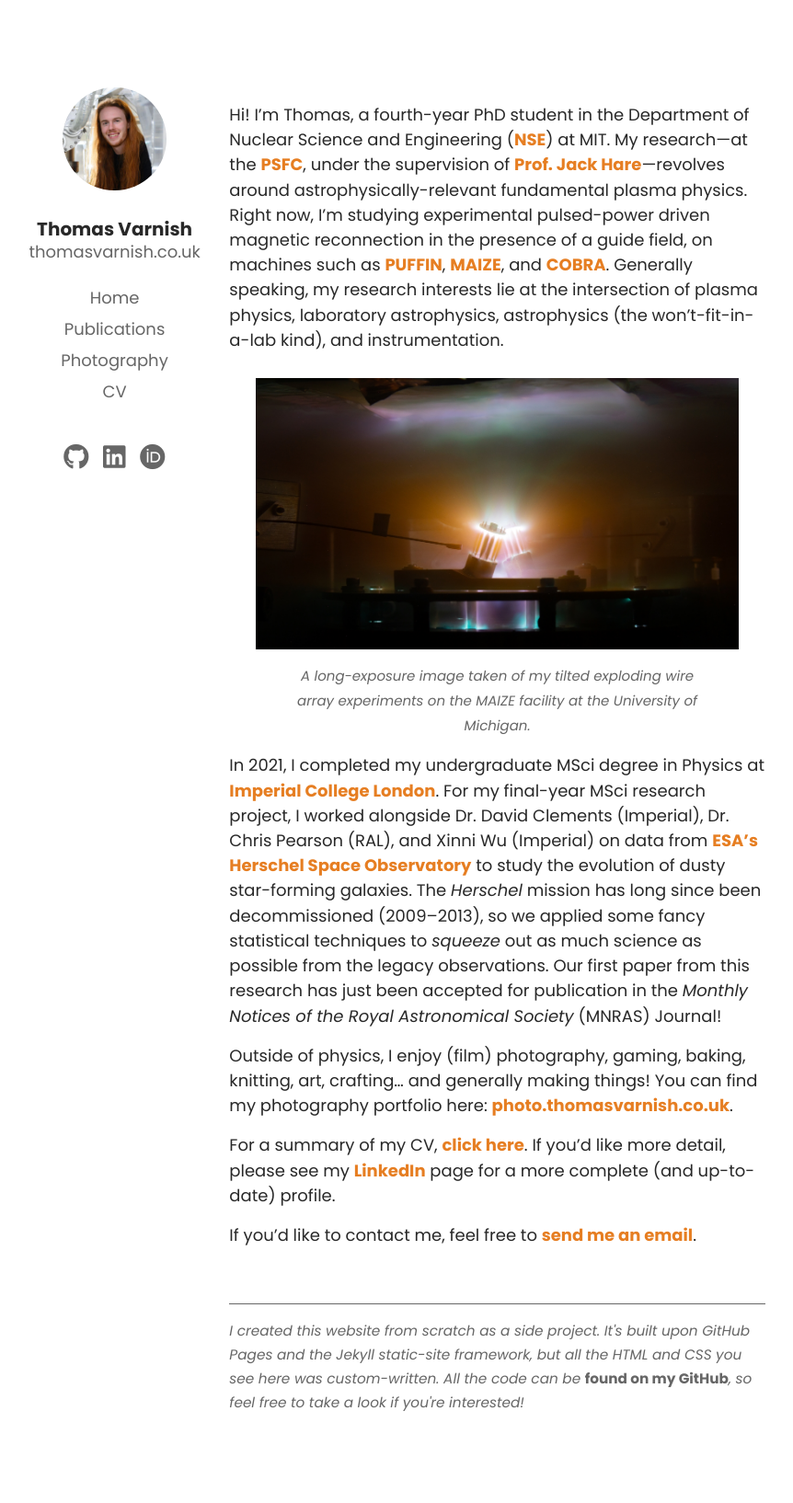
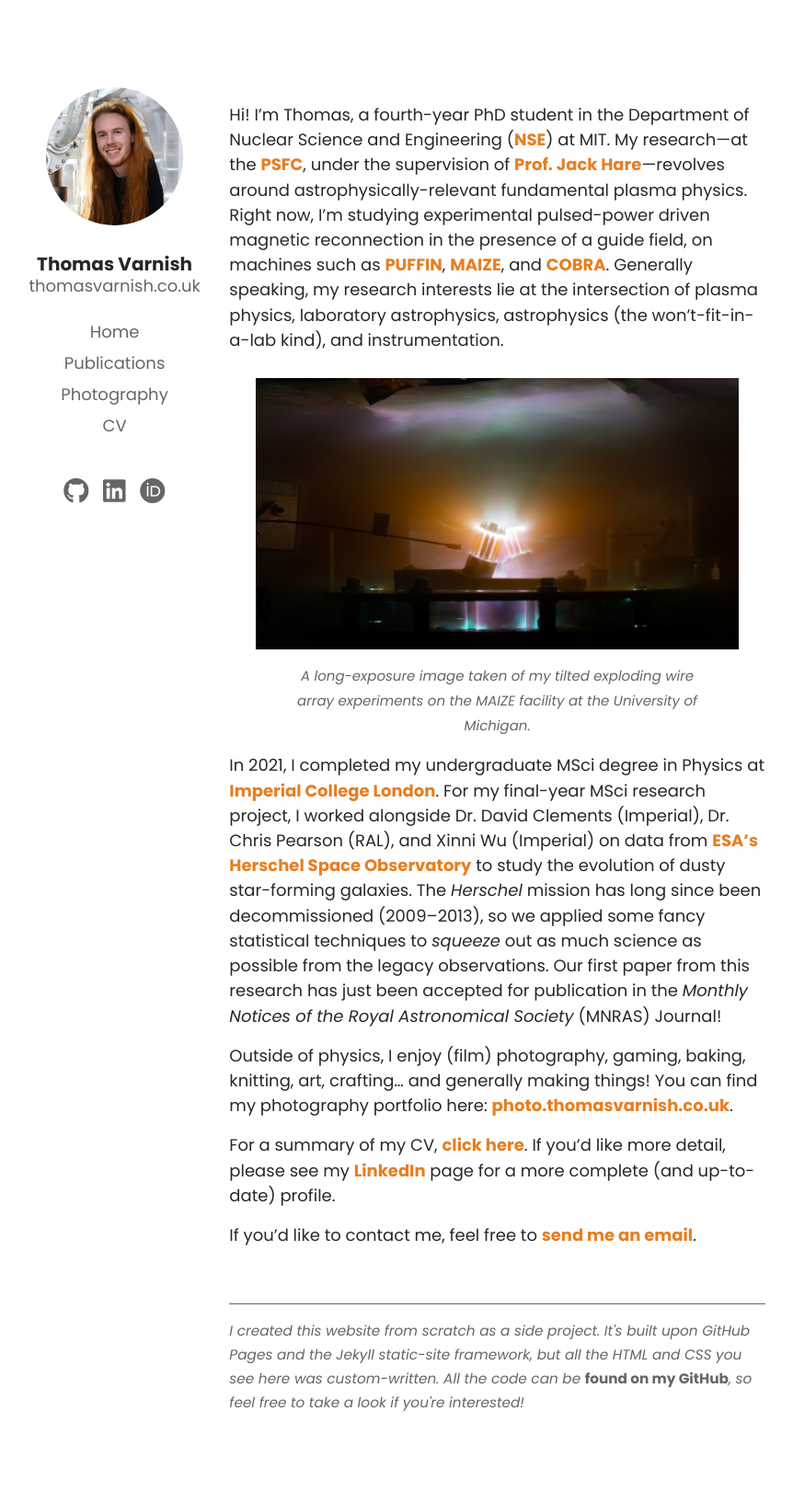
Before and after one commit to tvarnish/tvarnish.github.io, a Jekyll site: the page built from about.md, in a window 1280 px wide. Shown: the whole page at 92% size, without its empty margins (166-1028 px from the left). Built offline with Jekyll 4.4.1, drawn with Linux system fonts in a browser that asks for light colours; nearby versions of some CDN libraries.

Commit message:
Increase size of sidebar profile picture

```diff
--- a/assets/css/main.css
+++ b/assets/css/main.css
@@ -273,7 +273,7 @@ ul {
 }
 
 .profile-picture {
-    width: 45%;
+    width: 60%;
     height: auto;
     margin: auto;
     border-radius: 50%;
```
